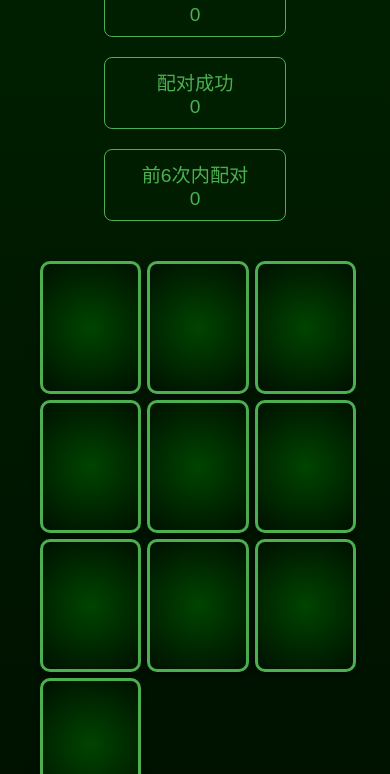
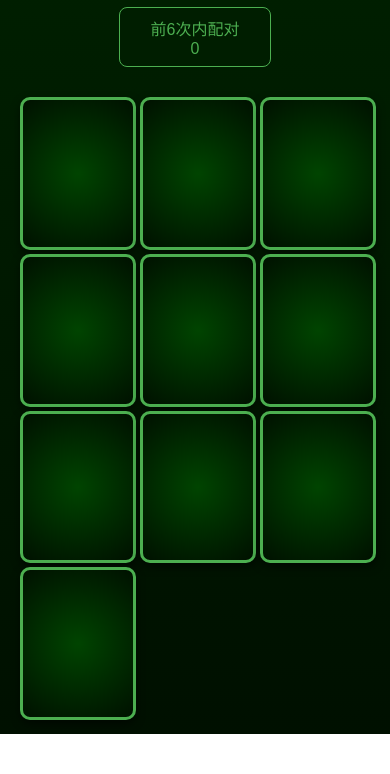
Before and after one commit to AJAYHui/game, a plain HTML site: page fanfanle/index.html in a window 390 px wide. Shown: the part 165-939 px from the top of the page. After the commit the page ends 899 px from the top, so only its background shows below. Drawn offline with Linux system fonts and the light colour scheme.

Commit message:
index.html

```diff
--- a/fanfanle/index.html
+++ b/fanfanle/index.html
@@ -24,8 +24,8 @@
     .stats-container {
       display: flex;
       justify-content: center;
-      flex-wrap: wrap; /* 允许换行，适应小屏幕 */
-      gap: 20px; /* 调整间距 */
+      flex-wrap: wrap;
+      gap: 20px;
       margin-bottom: 20px;
       font-size: 1.2rem;
     }
@@ -34,10 +34,11 @@
       border: 1px solid #4CAF50;
       border-radius: 8px;
       padding: 10px 20px;
-      min-width: 140px; /* 稍微减小最小宽度 */
+      min-width: 140px;
     }
     .game-container {
       display: grid;
+      /* 桌面端默认为5列 */
       grid-template-columns: repeat(5, 1fr);
       gap: 12px;
       max-width: 800px;
@@ -114,6 +115,7 @@
       background: rgba(0, 16, 0, 0.9);
       display: flex;
       justify-content: center;
+      /* 桌面端对齐到底部 */
       align-items: flex-end;
       z-index: 100;
       opacity: 0;
@@ -153,17 +155,36 @@
       transform: scale(1.05);
       box-shadow: 0 0 20px rgba(76, 175, 80, 1);
     }
-    @media (max-width: 768px) {
+
+    /* --- 移动端优化关键代码 --- */
+    @media (max-width: 600px) {
+      body {
+        padding: 10px; /* 减小页面边距 */
+      }
+      .game-title {
+        font-size: 2rem; /* 缩小标题 */
+      }
+      .stats-container {
+        gap: 10px; /* 缩小统计框间距 */
+      }
+      .stat-box {
+        min-width: 120px; /* 允许统计框更小 */
+        padding: 8px 15px;
+        font-size: 1rem;
+      }
       .game-container {
-        grid-template-columns: repeat(4, 1fr);
-        max-width: 600px;
+        /* 在小屏幕上，自动变为3列 */
+        grid-template-columns: repeat(3, 1fr);
+        gap: 10px; /* 缩小卡牌间距 */
+        padding: 10px;
+      }
+      .results-overlay {
+        /* 在手机上，让结束框垂直居中，而不是在底部 */
+        align-items: center;
+        padding-bottom: 20px; /* 恢复默认padding */
       }
     }
-    @media (max-width: 480px) {
-      .game-container {
-        grid-template-columns: repeat(3, 1fr);
-      }
-    }
+    /* --- 优化结束 --- */
   </style>
 </head>
 <body>
@@ -177,7 +198,6 @@
       <div>配对成功</div>
       <div id="matches-count">0</div>
     </div>
-    <!-- 新增的计数器 -->
     <div class="stat-box">
       <div>前6次内配对</div>
       <div id="early-matches-count">0</div>
@@ -194,6 +214,7 @@
   </div>
 
 <script>
+  // JavaScript部分无需改动
   const totalImagesCount = 53;
   const allImageIndexes = Array.from({ length: totalImagesCount }, (_, i) => i + 1);
 
@@ -211,7 +232,7 @@
   const gameState = {
     moves: 0,
     matchedPairs: 0,
-    earlyMatches: 0, // 新增状态：追踪前6次内的配对数
+    earlyMatches: 0,
     flippedCards: new Set(),
     matchedCards: new Set(),
     gameComplete: false
@@ -220,7 +241,6 @@
   const gameBoard = document.getElementById('game-board');
   const movesCount = document.getElementById('moves-count');
   const matchesCount = document.getElementById('matches-count');
-  // 获取新计数器的DOM元素
   const earlyMatchesCount = document.getElementById('early-matches-count');
   const resultsOverlay = document.getElementById('results-overlay');
   const finalMoves = document.getElementById('final-moves');
@@ -240,18 +260,16 @@
 
   function initGame() {
     gameBoard.innerHTML = '';
-    // 重置所有游戏状态
     gameState.moves = 0;
     gameState.matchedPairs = 0;
-    gameState.earlyMatches = 0; // 重置新计数器状态
+    gameState.earlyMatches = 0;
     gameState.flippedCards.clear();
     gameState.matchedCards.clear();
     gameState.gameComplete = false;
 
-    // 重置所有显示
     movesCount.textContent = '0';
     matchesCount.textContent = '0';
-    earlyMatchesCount.textContent = '0'; // 重置新计数器显示
+    earlyMatchesCount.textContent = '0';
     resultsOverlay.classList.remove('active');
 
     const selectedImages = getRandomSample(allImageIndexes, 7);
@@ -325,7 +343,6 @@
       gameState.matchedPairs += newMatches;
       matchesCount.textContent = gameState.matchedPairs;
 
-      // 核心逻辑：只有在翻牌次数不多于6次时，才更新“前6次内配对”计数器
       if (gameState.moves <= 6) {
         gameState.earlyMatches += newMatches;
         earlyMatchesCount.textContent = gameState.earlyMatches;
```
